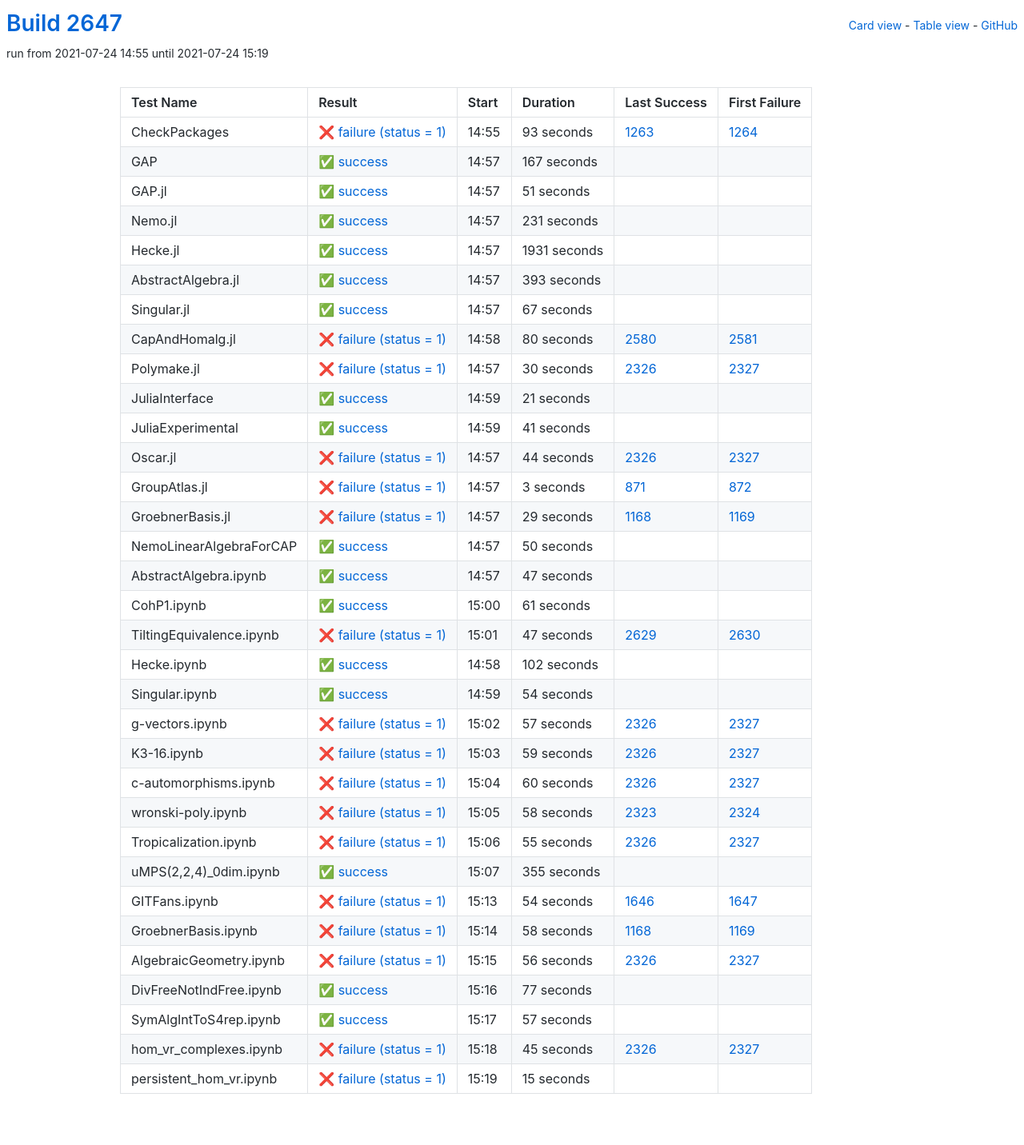
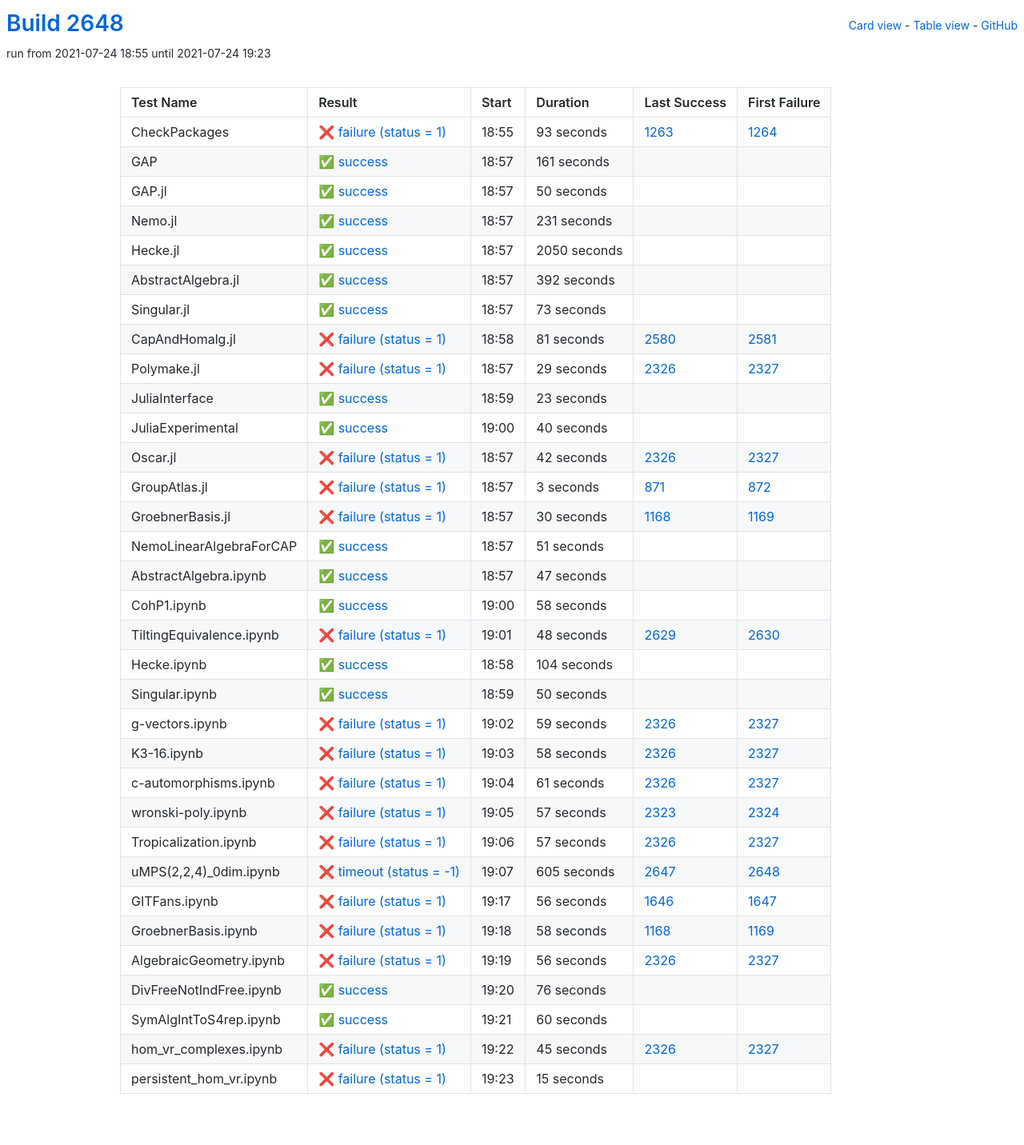
Before and after one commit to oscar-system/oscar-ci-status-stable, a Jekyll site: the page built from table.html, in a window 1280 px wide. Shown: the whole page at 80% size. Built offline with Jekyll 4.4.1, drawn with Linux system fonts in a browser that asks for light colours.

Commit message:
Build #2648

```diff
--- a/_data/ci.yml
+++ b/_data/ci.yml
@@ -1,6 +1,6 @@
 ---
-build: 2647
-build_url: https://oscarci.mathematik.uni-kl.de/job/oscar-stable/2647/
+build: 2648
+build_url: https://oscarci.mathematik.uni-kl.de/job/oscar-stable/2648/
 job: oscar-stable
 organization: oscar-system
 repo: oscar-ci-status-stable
@@ -8,8 +8,8 @@ repourl: https://github.com/oscar-system/oscar-ci-status-stable
 tests:
 - name: CheckPackages
   id: checkpackages
-  log: https://oscarci.mathematik.uni-kl.de/job/oscar-stable/2647/artifact/logs/build-2647/CheckPackages.log
-  start: 2021-07-24 14:55
+  log: https://oscarci.mathematik.uni-kl.de/job/oscar-stable/2648/artifact/logs/build-2648/CheckPackages.log
+  start: 2021-07-24 18:55
   success: false
   exitcode: 1
   status: failure
@@ -20,32 +20,32 @@ tests:
   first_failure_url: https://oscarci.mathematik.uni-kl.de/job/oscar-stable/1264/
 - name: GAP
   id: gap
-  log: https://oscarci.mathematik.uni-kl.de/job/oscar-stable/2647/artifact/logs/build-2647/GAP.log
-  start: 2021-07-24 14:57
+  log: https://oscarci.mathematik.uni-kl.de/job/oscar-stable/2648/artifact/logs/build-2648/GAP.log
+  start: 2021-07-24 18:57
   success: true
   exitcode: 0
   status: success
-  duration: 167
+  duration: 161
   last_success: false
   last_success_url:
   first_failure: false
   first_failure_url:
 - name: GAP.jl
   id: gap-jl
-  log: https://oscarci.mathematik.uni-kl.de/job/oscar-stable/2647/artifact/logs/build-2647/GAP.jl.log
-  start: 2021-07-24 14:57
+  log: https://oscarci.mathematik.uni-kl.de/job/oscar-stable/2648/artifact/logs/build-2648/GAP.jl.log
+  start: 2021-07-24 18:57
   success: true
   exitcode: 0
   status: success
-  duration: 51
+  duration: 50
   last_success: false
   last_success_url:
   first_failure: false
   first_failure_url:
 - name: Nemo.jl
   id: nemo-jl
-  log: https://oscarci.mathematik.uni-kl.de/job/oscar-stable/2647/artifact/logs/build-2647/Nemo.jl.log
-  start: 2021-07-24 14:57
+  log: https://oscarci.mathematik.uni-kl.de/job/oscar-stable/2648/artifact/logs/build-2648/Nemo.jl.log
+  start: 2021-07-24 18:57
   success: true
   exitcode: 0
   status: success
@@ -56,104 +56,104 @@ tests:
   first_failure_url:
 - name: Hecke.jl
   id: hecke-jl
-  log: https://oscarci.mathematik.uni-kl.de/job/oscar-stable/2647/artifact/logs/build-2647/Hecke.jl.log
-  start: 2021-07-24 14:57
+  log: https://oscarci.mathematik.uni-kl.de/job/oscar-stable/2648/artifact/logs/build-2648/Hecke.jl.log
+  start: 2021-07-24 18:57
   success: true
   exitcode: 0
   status: success
-  duration: 1931
+  duration: 2050
   last_success: false
   last_success_url:
   first_failure: false
   first_failure_url:
 - name: AbstractAlgebra.jl
   id: abstractalgebra-jl
-  log: https://oscarci.mathematik.uni-kl.de/job/oscar-stable/2647/artifact/logs/build-2647/AbstractAlgebra.jl.log
-  start: 2021-07-24 14:57
+  log: https://oscarci.mathematik.uni-kl.de/job/oscar-stable/2648/artifact/logs/build-2648/AbstractAlgebra.jl.log
+  start: 2021-07-24 18:57
   success: true
   exitcode: 0
   status: success
-  duration: 393
+  duration: 392
   last_success: false
   last_success_url:
   first_failure: false
   first_failure_url:
 - name: Singular.jl
   id: singular-jl
-  log: https://oscarci.mathematik.uni-kl.de/job/oscar-stable/2647/artifact/logs/build-2647/Singular.jl.log
-  start: 2021-07-24 14:57
+  log: https://oscarci.mathematik.uni-kl.de/job/oscar-stable/2648/artifact/logs/build-2648/Singular.jl.log
+  start: 2021-07-24 18:57
   success: true
   exitcode: 0
   status: success
-  duration: 67
+  duration: 73
   last_success: false
   last_success_url:
   first_failure: false
   first_failure_url:
 - name: CapAndHomalg.jl
   id: capandhomalg-jl
-  log: https://oscarci.mathematik.uni-kl.de/job/oscar-stable/2647/artifact/logs/build-2647/CapAndHomalg.jl.log
-  start: 2021-07-24 14:58
+  log: https://oscarci.mathematik.uni-kl.de/job/oscar-stable/2648/artifact/logs/build-2648/CapAndHomalg.jl.log
+  start: 2021-07-24 18:58
   success: false
   exitcode: 1
   status: failure
-  duration: 80
+  duration: 81
   last_success: 2580
   last_success_url: https://oscarci.mathematik.uni-kl.de/job/oscar-stable/2580/
   first_failure: 2581
   first_failure_url: https://oscarci.mathematik.uni-kl.de/job/oscar-stable/2581/
 - name: Polymake.jl
   id: polymake-jl
-  log: https://oscarci.mathematik.uni-kl.de/job/oscar-stable/2647/artifact/logs/build-2647/Polymake.jl.log
-  start: 2021-07-24 14:57
+  log: https://oscarci.mathematik.uni-kl.de/job/oscar-stable/2648/artifact/logs/build-2648/Polymake.jl.log
+  start: 2021-07-24 18:57
   success: false
   exitcode: 1
   status: failure
-  duration: 30
+  duration: 29
   last_success: 2326
   last_success_url: https://oscarci.mathematik.uni-kl.de/job/oscar-stable/2326/
   first_failure: 2327
   first_failure_url: https://oscarci.mathematik.uni-kl.de/job/oscar-stable/2327/
 - name: JuliaInterface
   id: juliainterface
-  log: https://oscarci.mathematik.uni-kl.de/job/oscar-stable/2647/artifact/logs/build-2647/JuliaInterface.log
-  start: 2021-07-24 14:59
+  log: https://oscarci.mathematik.uni-kl.de/job/oscar-stable/2648/artifact/logs/build-2648/JuliaInterface.log
+  start: 2021-07-24 18:59
   success: true
   exitcode: 0
   status: success
-  duration: 21
+  duration: 23
   last_success: false
   last_success_url:
   first_failure: false
   first_failure_url:
 - name: JuliaExperimental
   id: juliaexperimental
-  log: https://oscarci.mathematik.uni-kl.de/job/oscar-stable/2647/artifact/logs/build-2647/JuliaExperimental.log
-  start: 2021-07-24 14:59
+  log: https://oscarci.mathematik.uni-kl.de/job/oscar-stable/2648/artifact/logs/build-2648/JuliaExperimental.log
+  start: 2021-07-24 19:00
   success: true
   exitcode: 0
   status: success
-  duration: 41
+  duration: 40
   last_success: false
   last_success_url:
   first_failure: false
   first_failure_url:
 - name: Oscar.jl
   id: oscar-jl
-  log: https://oscarci.mathematik.uni-kl.de/job/oscar-stable/2647/artifact/logs/build-2647/Oscar.jl.log
-  start: 2021-07-24 14:57
+  log: https://oscarci.mathematik.uni-kl.de/job/oscar-stable/2648/artifact/logs/build-2648/Oscar.jl.log
+  start: 2021-07-24 18:57
   success: false
   exitcode: 1
   status: failure
-  duration: 44
+  duration: 42
   last_success: 2326
   last_success_url: https://oscarci.mathematik.uni-kl.de/job/oscar-stable/2326/
   first_failure: 2327
   first_failure_url: https://oscarci.mathematik.uni-kl.de/job/oscar-stable/2327/
 - name: GroupAtlas.jl
   id: groupatlas-jl
-  log: https://oscarci.mathematik.uni-kl.de/job/oscar-stable/2647/artifact/logs/build-2647/GroupAtlas.jl.log
-  start: 2021-07-24 14:57
+  log: https://oscarci.mathematik.uni-kl.de/job/oscar-stable/2648/artifact/logs/build-2648/GroupAtlas.jl.log
+  start: 2021-07-24 18:57
   success: false
   exitcode: 1
   status: failure
@@ -164,32 +164,32 @@ tests:
   first_failure_url: https://oscarci.mathematik.uni-kl.de/job/oscar-stable/872/
 - name: GroebnerBasis.jl
   id: groebnerbasis-jl
-  log: https://oscarci.mathematik.uni-kl.de/job/oscar-stable/2647/artifact/logs/build-2647/GroebnerBasis.jl.log
-  start: 2021-07-24 14:57
+  log: https://oscarci.mathematik.uni-kl.de/job/oscar-stable/2648/artifact/logs/build-2648/GroebnerBasis.jl.log
+  start: 2021-07-24 18:57
   success: false
   exitcode: 1
   status: failure
-  duration: 29
+  duration: 30
   last_success: 1168
   last_success_url: https://oscarci.mathematik.uni-kl.de/job/oscar-stable/1168/
   first_failure: 1169
   first_failure_url: https://oscarci.mathematik.uni-kl.de/job/oscar-stable/1169/
 - name: NemoLinearAlgebraForCAP
   id: nemolinearalgebraforcap
-  log: https://oscarci.mathematik.uni-kl.de/job/oscar-stable/2647/artifact/logs/build-2647/NemoLinearAlgebraForCAP.log
-  start: 2021-07-24 14:57
+  log: https://oscarci.mathematik.uni-kl.de/job/oscar-stable/2648/artifact/logs/build-2648/NemoLinearAlgebraForCAP.log
+  start: 2021-07-24 18:57
   success: true
   exitcode: 0
   status: success
-  duration: 50
+  duration: 51
   last_success: false
   last_success_url:
   first_failure: false
   first_failure_url:
 - name: AbstractAlgebra.ipynb
   id: abstractalgebra-ipynb
-  log: https://oscarci.mathematik.uni-kl.de/job/oscar-stable/2647/artifact/logs/build-2647/AbstractAlgebra.ipynb.log
-  start: 2021-07-24 14:57
+  log: https://oscarci.mathematik.uni-kl.de/job/oscar-stable/2648/artifact/logs/build-2648/AbstractAlgebra.ipynb.log
+  start: 2021-07-24 18:57
   success: true
   exitcode: 0
   status: success
@@ -200,56 +200,104 @@ tests:
   first_failure_url:
 - name: CohP1.ipynb
   id: cohp1-ipynb
-  log: https://oscarci.mathematik.uni-kl.de/job/oscar-stable/2647/artifact/logs/build-2647/CohP1.ipynb.log
-  start: 2021-07-24 15:00
+  log: https://oscarci.mathematik.uni-kl.de/job/oscar-stable/2648/artifact/logs/build-2648/CohP1.ipynb.log
+  start: 2021-07-24 19:00
   success: true
   exitcode: 0
   status: success
-  duration: 61
+  duration: 58
   last_success: false
   last_success_url:
   first_failure: false
   first_failure_url:
 - name: TiltingEquivalence.ipynb
   id: tiltingequivalence-ipynb
-  log: https://oscarci.mathematik.uni-kl.de/job/oscar-stable/2647/artifact/logs/build-2647/TiltingEquivalence.ipynb.log
-  start: 2021-07-24 15:01
+  log: https://oscarci.mathematik.uni-kl.de/job/oscar-stable/2648/artifact/logs/build-2648/TiltingEquivalence.ipynb.log
+  start: 2021-07-24 19:01
   success: false
   exitcode: 1
   status: failure
-  duration: 47
+  duration: 48
   last_success: 2629
   last_success_url: https://oscarci.mathematik.uni-kl.de/job/oscar-stable/2629/
   first_failure: 2630
   first_failure_url: https://oscarci.mathematik.uni-kl.de/job/oscar-stable/2630/
 - name: Hecke.ipynb
   id: hecke-ipynb
-  log: https://oscarci.mathematik.uni-kl.de/job/oscar-stable/2647/artifact/logs/build-2647/Hecke.ipynb.log
-  start: 2021-07-24 14:58
+  log: https://oscarci.mathematik.uni-kl.de/job/oscar-stable/2648/artifact/logs/build-2648/Hecke.ipynb.log
+  start: 2021-07-24 18:58
   success: true
   exitcode: 0
   status: success
-  duration: 102
+  duration: 104
   last_success: false
   last_success_url:
   first_failure: false
   first_failure_url:
 - name: Singular.ipynb
   id: singular-ipynb
-  log: https://oscarci.mathematik.uni-kl.de/job/oscar-stable/2647/artifact/logs/build-2647/Singular.ipynb.log
-  start: 2021-07-24 14:59
+  log: https://oscarci.mathematik.uni-kl.de/job/oscar-stable/2648/artifact/logs/build-2648/Singular.ipynb.log
+  start: 2021-07-24 18:59
   success: true
   exitcode: 0
   status: success
-  duration: 54
+  duration: 50
   last_success: false
   last_success_url:
   first_failure: false
   first_failure_url:
 - name: g-vectors.ipynb
   id: g-vectors-ipynb
-  log: https://oscarci.mathematik.uni-kl.de/job/oscar-stable/2647/artifact/logs/build-2647/g-vectors.ipynb.log
-  start: 2021-07-24 15:02
+  log: https://oscarci.mathematik.uni-kl.de/job/oscar-stable/2648/artifact/logs/build-2648/g-vectors.ipynb.log
+  start: 2021-07-24 19:02
+  success: false
+  exitcode: 1
+  status: failure
+  duration: 59
+  last_success: 2326
+  last_success_url: https://oscarci.mathematik.uni-kl.de/job/oscar-stable/2326/
+  first_failure: 2327
+  first_failure_url: https://oscarci.mathematik.uni-kl.de/job/oscar-stable/2327/
+- name: K3-16.ipynb
+  id: k3-16-ipynb
+  log: https://oscarci.mathematik.uni-kl.de/job/oscar-stable/2648/artifact/logs/build-2648/K3-16.ipynb.log
+  start: 2021-07-24 19:03
+  success: false
+  exitcode: 1
+  status: failure
+  duration: 58
+  last_success: 2326
+  last_success_url: https://oscarci.mathematik.uni-kl.de/job/oscar-stable/2326/
+  first_failure: 2327
+  first_failure_url: https://oscarci.mathematik.uni-kl.de/job/oscar-stable/2327/
+- name: c-automorphisms.ipynb
+  id: c-automorphisms-ipynb
+  log: https://oscarci.mathematik.uni-kl.de/job/oscar-stable/2648/artifact/logs/build-2648/c-automorphisms.ipynb.log
+  start: 2021-07-24 19:04
+  success: false
+  exitcode: 1
+  status: failure
+  duration: 61
+  last_success: 2326
+  last_success_url: https://oscarci.mathematik.uni-kl.de/job/oscar-stable/2326/
+  first_failure: 2327
+  first_failure_url: https://oscarci.mathematik.uni-kl.de/job/oscar-stable/2327/
+- name: wronski-poly.ipynb
+  id: wronski-poly-ipynb
+  log: https://oscarci.mathematik.uni-kl.de/job/oscar-stable/2648/artifact/logs/build-2648/wronski-poly.ipynb.log
+  start: 2021-07-24 19:05
+  success: false
+  exitcode: 1
+  status: failure
+  duration: 57
+  last_success: 2323
+  last_success_url: https://oscarci.mathematik.uni-kl.de/job/oscar-stable/2323/
+  first_failure: 2324
+  first_failure_url: https://oscarci.mathematik.uni-kl.de/job/oscar-stable/2324/
+- name: Tropicalization.ipynb
+  id: tropicalization-ipynb
+  log: https://oscarci.mathematik.uni-kl.de/job/oscar-stable/2648/artifact/logs/build-2648/Tropicalization.ipynb.log
+  start: 2021-07-24 19:06
   success: false
   exitcode: 1
   status: failure
@@ -258,82 +306,34 @@ tests:
   last_success_url: https://oscarci.mathematik.uni-kl.de/job/oscar-stable/2326/
   first_failure: 2327
   first_failure_url: https://oscarci.mathematik.uni-kl.de/job/oscar-stable/2327/
-- name: K3-16.ipynb
-  id: k3-16-ipynb
-  log: https://oscarci.mathematik.uni-kl.de/job/oscar-stable/2647/artifact/logs/build-2647/K3-16.ipynb.log
-  start: 2021-07-24 15:03
+- name: uMPS(2,2,4)_0dim.ipynb
+  id: umps-2-2-4-0dim-ipynb
+  log: https://oscarci.mathematik.uni-kl.de/job/oscar-stable/2648/artifact/logs/build-2648/uMPS-2-2-4-_0dim.ipynb.log
+  start: 2021-07-24 19:07
+  success: false
+  exitcode: -1
+  status: timeout
+  duration: 605
+  last_success: 2647
+  last_success_url: https://oscarci.mathematik.uni-kl.de/job/oscar-stable/2647/
+  first_failure: 2648
+  first_failure_url: https://oscarci.mathematik.uni-kl.de/job/oscar-stable/2648/
+- name: GITFans.ipynb
+  id: gitfans-ipynb
+  log: https://oscarci.mathematik.uni-kl.de/job/oscar-stable/2648/artifact/logs/build-2648/GITFans.ipynb.log
+  start: 2021-07-24 19:17
   success: false
   exitcode: 1
   status: failure
-  duration: 59
-  last_success: 2326
-  last_success_url: https://oscarci.mathematik.uni-kl.de/job/oscar-stable/2326/
-  first_failure: 2327
-  first_failure_url: https://oscarci.mathematik.uni-kl.de/job/oscar-stable/2327/
-- name: c-automorphisms.ipynb
-  id: c-automorphisms-ipynb
-  log: https://oscarci.mathematik.uni-kl.de/job/oscar-stable/2647/artifact/logs/build-2647/c-automorphisms.ipynb.log
-  start: 2021-07-24 15:04
-  success: false
-  exitcode: 1
-  status: failure
-  duration: 60
-  last_success: 2326
-  last_success_url: https://oscarci.mathematik.uni-kl.de/job/oscar-stable/2326/
-  first_failure: 2327
-  first_failure_url: https://oscarci.mathematik.uni-kl.de/job/oscar-stable/2327/
-- name: wronski-poly.ipynb
-  id: wronski-poly-ipynb
-  log: https://oscarci.mathematik.uni-kl.de/job/oscar-stable/2647/artifact/logs/build-2647/wronski-poly.ipynb.log
-  start: 2021-07-24 15:05
-  success: false
-  exitcode: 1
-  status: failure
-  duration: 58
-  last_success: 2323
-  last_success_url: https://oscarci.mathematik.uni-kl.de/job/oscar-stable/2323/
-  first_failure: 2324
-  first_failure_url: https://oscarci.mathematik.uni-kl.de/job/oscar-stable/2324/
-- name: Tropicalization.ipynb
-  id: tropicalization-ipynb
-  log: https://oscarci.mathematik.uni-kl.de/job/oscar-stable/2647/artifact/logs/build-2647/Tropicalization.ipynb.log
-  start: 2021-07-24 15:06
-  success: false
-  exitcode: 1
-  status: failure
-  duration: 55
-  last_success: 2326
-  last_success_url: https://oscarci.mathematik.uni-kl.de/job/oscar-stable/2326/
-  first_failure: 2327
-  first_failure_url: https://oscarci.mathematik.uni-kl.de/job/oscar-stable/2327/
-- name: uMPS(2,2,4)_0dim.ipynb
-  id: umps-2-2-4-0dim-ipynb
-  log: https://oscarci.mathematik.uni-kl.de/job/oscar-stable/2647/artifact/logs/build-2647/uMPS-2-2-4-_0dim.ipynb.log
-  start: 2021-07-24 15:07
-  success: true
-  exitcode: 0
-  status: success
-  duration: 355
-  last_success: false
-  last_success_url:
-  first_failure: false
-  first_failure_url:
-- name: GITFans.ipynb
-  id: gitfans-ipynb
-  log: https://oscarci.mathematik.uni-kl.de/job/oscar-stable/2647/artifact/logs/build-2647/GITFans.ipynb.log
-  start: 2021-07-24 15:13
-  success: false
-  exitcode: 1
-  status: failure
-  duration: 54
+  duration: 56
   last_success: 1646
   last_success_url: https://oscarci.mathematik.uni-kl.de/job/oscar-stable/1646/
   first_failure: 1647
   first_failure_url: https://oscarci.mathematik.uni-kl.de/job/oscar-stable/1647/
 - name: GroebnerBasis.ipynb
   id: groebnerbasis-ipynb
-  log: https://oscarci.mathematik.uni-kl.de/job/oscar-stable/2647/artifact/logs/build-2647/GroebnerBasis.ipynb.log
-  start: 2021-07-24 15:14
+  log: https://oscarci.mathematik.uni-kl.de/job/oscar-stable/2648/artifact/logs/build-2648/GroebnerBasis.ipynb.log
+  start: 2021-07-24 19:18
   success: false
   exitcode: 1
   status: failure
@@ -344,8 +344,8 @@ tests:
   first_failure_url: https://oscarci.mathematik.uni-kl.de/job/oscar-stable/1169/
 - name: AlgebraicGeometry.ipynb
   id: algebraicgeometry-ipynb
-  log: https://oscarci.mathematik.uni-kl.de/job/oscar-stable/2647/artifact/logs/build-2647/AlgebraicGeometry.ipynb.log
-  start: 2021-07-24 15:15
+  log: https://oscarci.mathematik.uni-kl.de/job/oscar-stable/2648/artifact/logs/build-2648/AlgebraicGeometry.ipynb.log
+  start: 2021-07-24 19:19
   success: false
   exitcode: 1
   status: failure
@@ -356,32 +356,32 @@ tests:
   first_failure_url: https://oscarci.mathematik.uni-kl.de/job/oscar-stable/2327/
 - name: DivFreeNotIndFree.ipynb
   id: divfreenotindfree-ipynb
-  log: https://oscarci.mathematik.uni-kl.de/job/oscar-stable/2647/artifact/logs/build-2647/DivFreeNotIndFree.ipynb.log
-  start: 2021-07-24 15:16
+  log: https://oscarci.mathematik.uni-kl.de/job/oscar-stable/2648/artifact/logs/build-2648/DivFreeNotIndFree.ipynb.log
+  start: 2021-07-24 19:20
   success: true
   exitcode: 0
   status: success
-  duration: 77
+  duration: 76
   last_success: false
   last_success_url:
   first_failure: false
   first_failure_url:
 - name: SymAlgIntToS4rep.ipynb
   id: symalginttos4rep-ipynb
-  log: https://oscarci.mathematik.uni-kl.de/job/oscar-stable/2647/artifact/logs/build-2647/SymAlgIntToS4rep.ipynb.log
-  start: 2021-07-24 15:17
+  log: https://oscarci.mathematik.uni-kl.de/job/oscar-stable/2648/artifact/logs/build-2648/SymAlgIntToS4rep.ipynb.log
+  start: 2021-07-24 19:21
   success: true
   exitcode: 0
   status: success
-  duration: 57
+  duration: 60
   last_success: false
   last_success_url:
   first_failure: false
   first_failure_url:
 - name: hom_vr_complexes.ipynb
   id: hom-vr-complexes-ipynb
-  log: https://oscarci.mathematik.uni-kl.de/job/oscar-stable/2647/artifact/logs/build-2647/hom_vr_complexes.ipynb.log
-  start: 2021-07-24 15:18
+  log: https://oscarci.mathematik.uni-kl.de/job/oscar-stable/2648/artifact/logs/build-2648/hom_vr_complexes.ipynb.log
+  start: 2021-07-24 19:22
   success: false
   exitcode: 1
   status: failure
@@ -392,8 +392,8 @@ tests:
   first_failure_url: https://oscarci.mathematik.uni-kl.de/job/oscar-stable/2327/
 - name: persistent_hom_vr.ipynb
   id: persistent-hom-vr-ipynb
-  log: https://oscarci.mathematik.uni-kl.de/job/oscar-stable/2647/artifact/logs/build-2647/persistent_hom_vr.ipynb.log
-  start: 2021-07-24 15:19
+  log: https://oscarci.mathematik.uni-kl.de/job/oscar-stable/2648/artifact/logs/build-2648/persistent_hom_vr.ipynb.log
+  start: 2021-07-24 19:23
   success: false
   exitcode: 1
   status: failure
```
Also changed, not shown: README.md.
